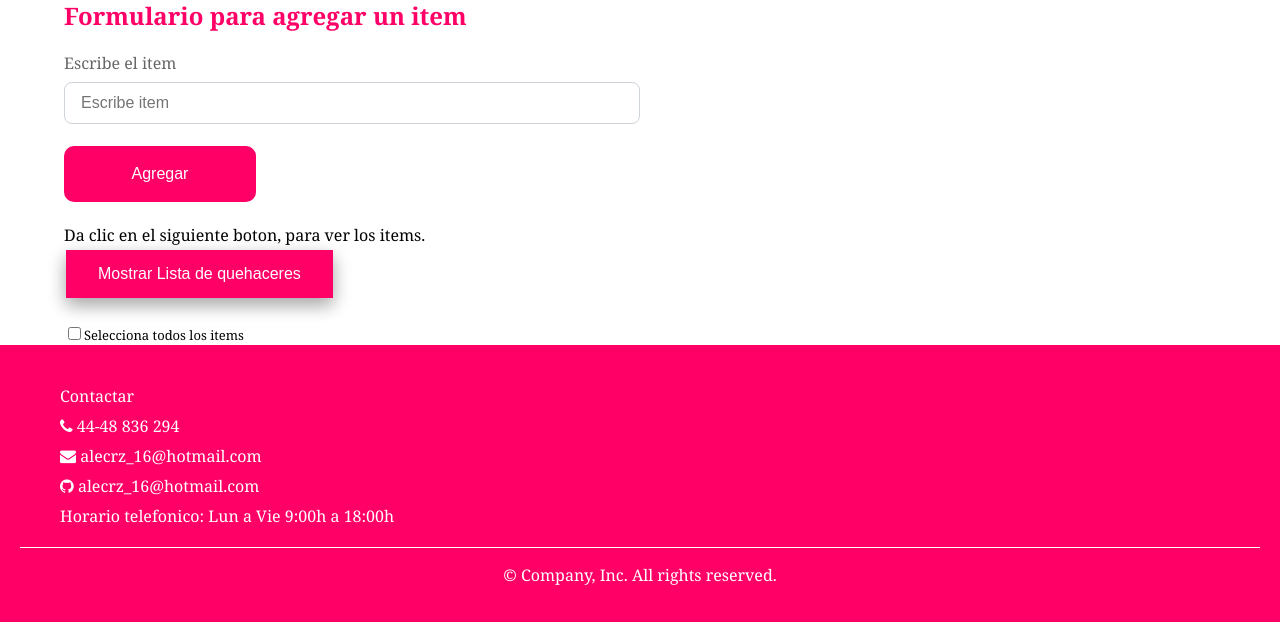
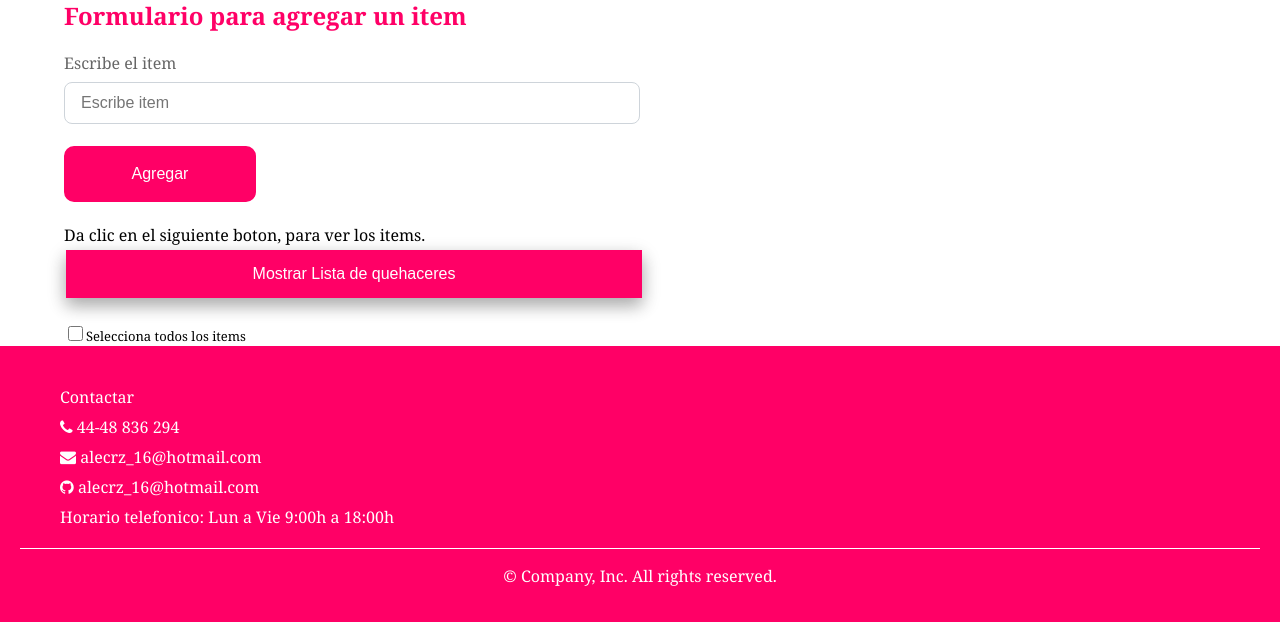
Before and after one commit to alecy1/Colors, a PHP site: page /formrosa.php in a window 1280 px wide. Shown: the part 141-763 px from the top of the page. Run offline with PHP 8.4, Linux system fonts and the light colour scheme.

Commit message:
Agregue la clase  buttonML para que el boton tenga un width de 50%. Tambien se agrego la clase botonCheckbox que da disño a Tag checkbox.

```diff
--- a/style/rosa.css
+++ b/style/rosa.css
@@ -237,7 +237,7 @@ label{
   -webkit-transition-duration: 0.4s; /* Safari */
   transition-duration: 0.4s;
 }
-
+.buttonML{width: 50%;}
 .buttonMostrarLista{box-shadow: 0 8px 16px 0 rgba(0,0,0,0.2), 0 6px 20px 0 rgba(0,0,0,0.19);}
 .warning{
 	color: #FF0000;
@@ -253,3 +253,8 @@ color:#ff0066;
 .titulo2{
 	color:#ff0066;
 }
+.botonCheckbox{
+	height: 15px;
+  width: 15px;
+  background-color: #eee;
+}
```
